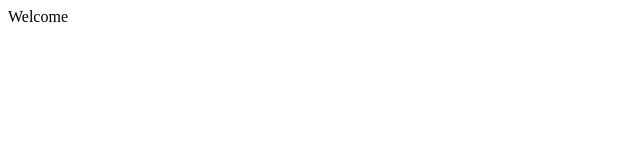
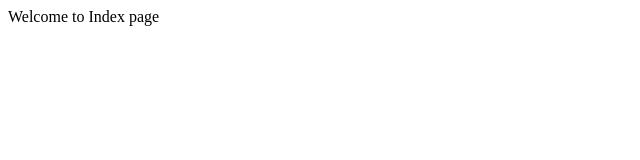
Before and after one commit to srinivasgummadilli/LearningAzure, a plain HTML site: page Index.html in a window 1280 px wide. Shown: the whole page, without its empty margins (0-640 px from the left). Drawn offline with Linux system fonts and the light colour scheme.

Commit message:
Update Index.html

```diff
--- a/Index.html
+++ b/Index.html
@@ -1,5 +1,5 @@
 <html>
     <body>
-        Welcome
+        Welcome to Index page
     </body>
 </html>
```
